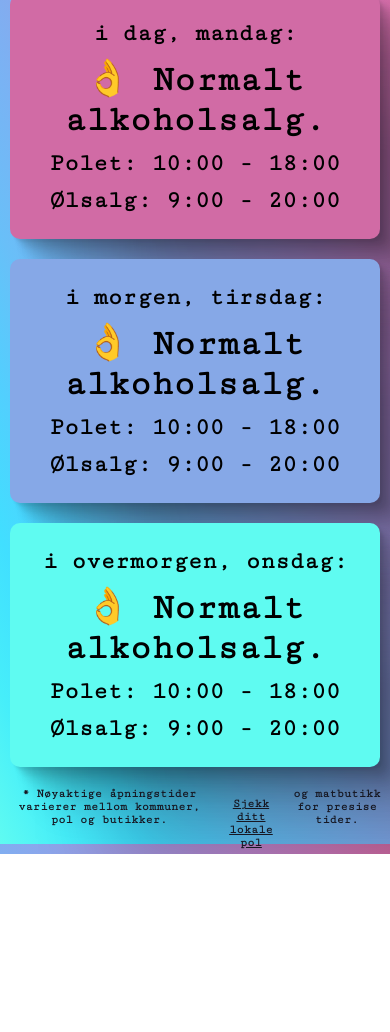
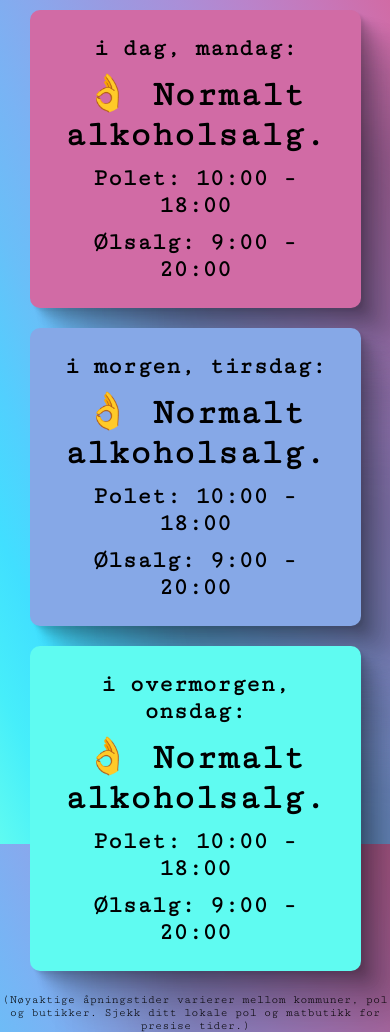
Before and after one commit to tantepose/alkoholsalg, a plain HTML site: page index.html in a window 390 px wide. Before the commit the page ends 854 px from the top, so only its background shows below. Drawn offline with Linux system fonts and the light colour scheme.

Commit message:
flexing the boxes

```diff
--- a/index.html
+++ b/index.html
@@ -41,7 +41,7 @@
                 <h3 id="details-beer">Laster ølsalgets åpningstider...</h3>
             </div>
         </div>
-        <h4 id="disclaimer">* Nøyaktige åpningstider varierer mellom kommuner, pol og butikker. <a href="https://www.vinmonopolet.no/vmpStore/store-finder">Sjekk ditt lokale pol</a> og matbutikk for presise tider.</h3>
+        <p id="disclaimer">(Nøyaktige åpningstider varierer mellom kommuner, pol og butikker. Sjekk ditt lokale pol og matbutikk for presise tider.)</p>
 	</div>
 
     <script src="calendar.js"></script>
--- a/style.css
+++ b/style.css
@@ -26,20 +26,22 @@ body {
     display: flex;
     flex-direction: column;
     align-items: center;
-    justify-content: center;
+
     margin: 0px;
     padding: 0px;
-    width: 100%;
     height: 100%;
+
 }
 
 .content {
     display: flex;
     flex-direction: row;
     align-items: stretch;
-    justify-content: center;
     padding: 0px;
     width: 90%;
+    margin-top: auto;
+    margin-bottom: auto;
+
 }
 
 .item {
@@ -93,18 +95,20 @@ h4, a {
 }
 
 /* smart */
-@media screen and (max-width: 1300px) {
+@media screen and (max-width: 1400px) {
     body {
         font-size: 75%;
     }
 }
 
 /* mobil */
-@media screen and (max-width: 1000px) {
+@media screen and (max-width: 1100px) {
     .content {
         flex-direction: column;
-        width: 100%;
-        margin: 0px;
+    }
+
+    .page {
+
     }
 
     #disclaimer {
```
